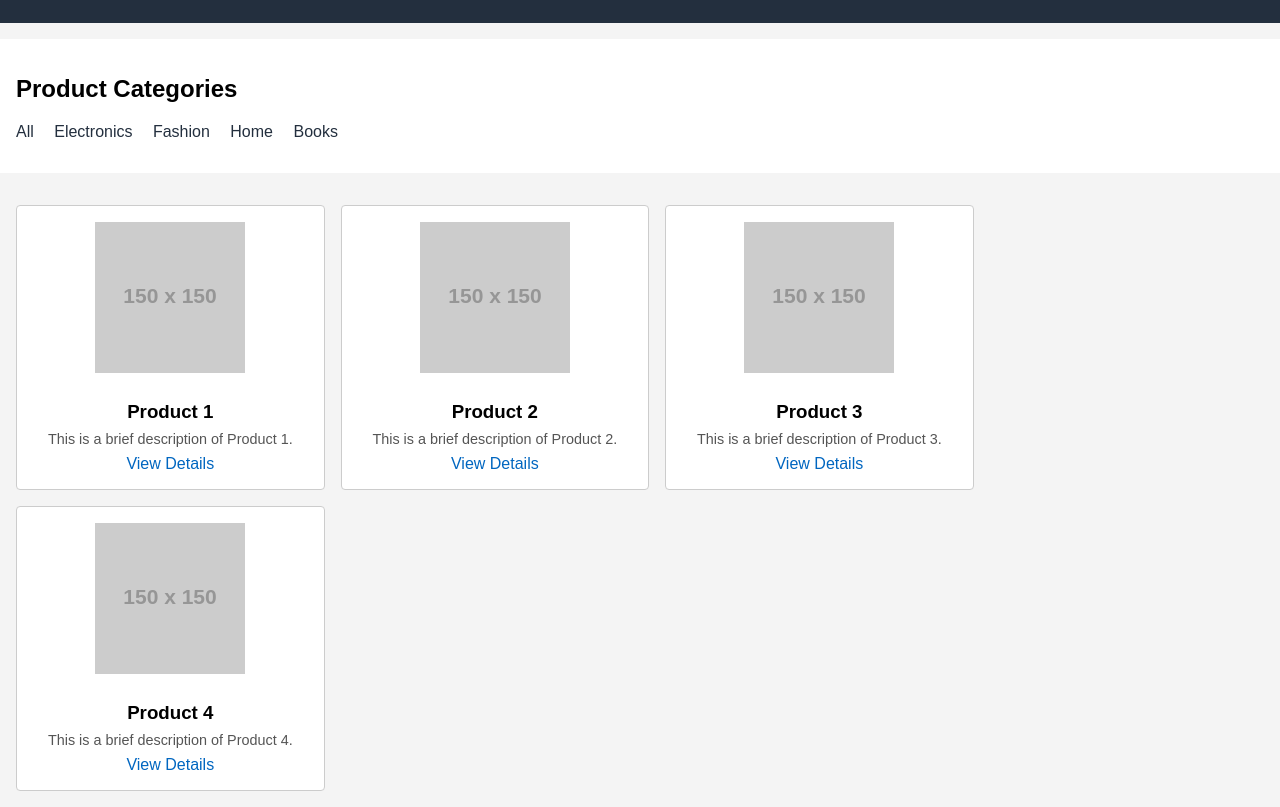
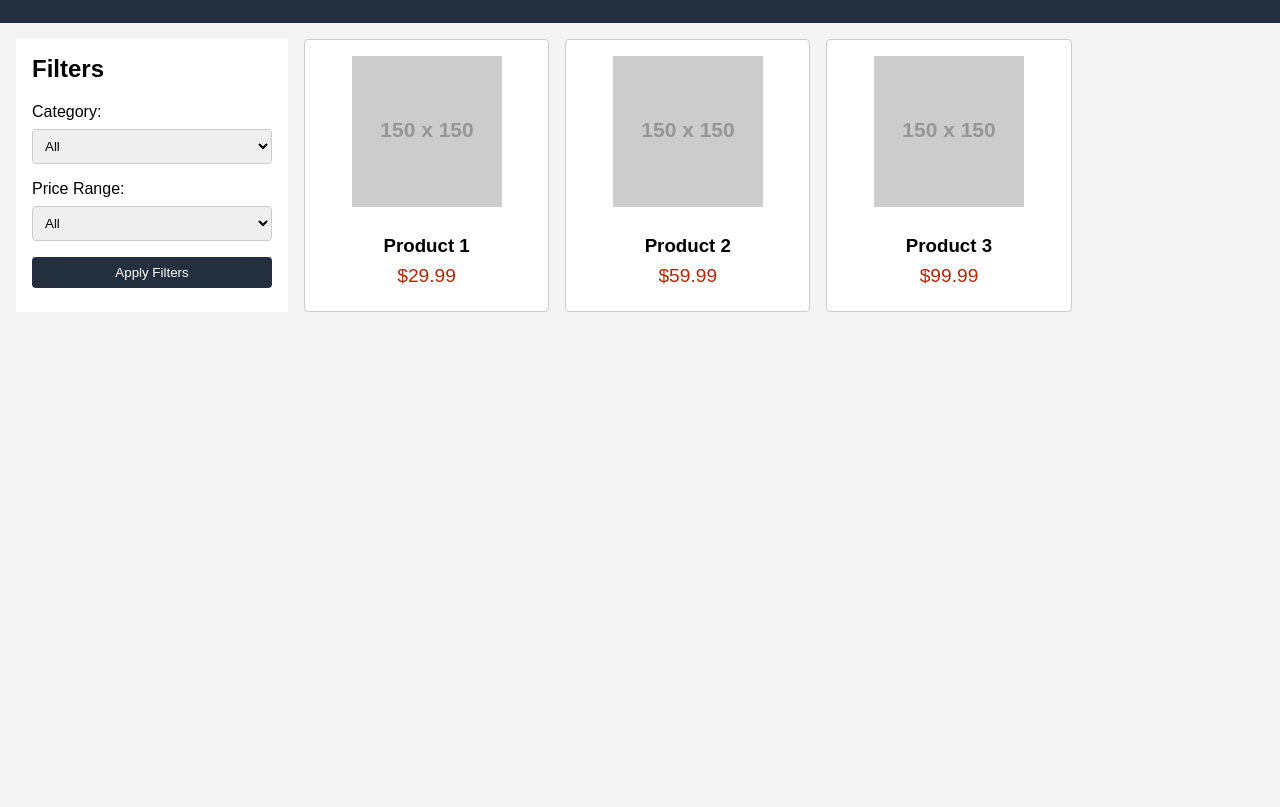
Before and after one commit to nirmalnishith/Growwup-Project-1-, a plain HTML site: page index.html in a window 1280 px wide. Shown: the part 89-896 px from the top of the page. After the commit the page ends 800 px from the top, so only its background shows below. Drawn offline with Linux system fonts and the light colour scheme; placeholder pictures from the web are drawn by us.

Commit message:
Project-1

```diff
--- a/index.html
+++ b/index.html
@@ -3,110 +3,57 @@
 <head>
     <meta charset="UTF-8">
     <meta name="viewport" content="width=device-width, initial-scale=1.0">
-    <title>Simple Product Catalog</title>
-    <style>
-        body {
-            font-family: Arial, sans-serif;
-            margin: 0;
-            padding: 0;
-            background-color: #f4f4f4;
-        }
-        header {
-            background-color: #232f3e;
-            color: #fff;
-            padding: 1rem;
-            text-align: center;
-        }
-        .categories {
-            background-color: #fff;
-            padding: 1rem;
-            margin: 1rem 0;
-        }
-        .categories ul {
-            list-style: none;
-            padding: 0;
-        }
-        .categories ul li {
-            display: inline;
-            margin-right: 1rem;
-        }
-        .categories ul li a {
-            text-decoration: none;
-            color: #232f3e;
-        }
-        .product-list {
-            display: flex;
-            flex-wrap: wrap;
-            gap: 1rem;
-            padding: 1rem;
-        }
-        .product-card {
-            background-color: #fff;
-            border: 1px solid #ccc;
-            border-radius: 4px;
-            width: 22%;
-            padding: 1rem;
-            text-align: center;
-        }
-        .product-card img {
-            max-width: 100%;
-            border-bottom: 1px solid #ccc;
-            margin-bottom: 1rem;
-        }
-        .product-card h3 {
-            margin: 0.5rem 0;
-        }
-        .product-card p {
-            color: #555;
-            font-size: 0.9rem;
-            margin: 0.5rem 0;
-        }
-        .product-card a {
-            color: #0066c0;
-            text-decoration: none;
-        }
-    </style>
+    <title>Product Listing Page</title>
+    <link rel="stylesheet" href="styles.css">
 </head>
 <body>
     <header>
-        <h1>My Online Store</h1>
+        <h1>My E-commerce Store</h1>
     </header>
-    <section class="categories">
-        <h2>Product Categories</h2>
-        <ul>
-            <li><a href="#">All</a></li>
-            <li><a href="#">Electronics</a></li>
-            <li><a href="#">Fashion</a></li>
-            <li><a href="#">Home</a></li>
-            <li><a href="#">Books</a></li>
-        </ul>
-    </section>
-    <section class="product-list">
+    <main>
+        <aside class="filters">
+            <h2>Filters</h2>
+            <form id="filterForm">
+                <div class="filter-group">
+                    <label for="category">Category:</label>
+                    <select id="category" name="category">
+                        <option value="all">All</option>
+                        <option value="electronics">Electronics</option>
+                        <option value="fashion">Fashion</option>
+                        <option value="home">Home</option>
+                    </select>
+                </div>
+                <div class="filter-group">
+                    <label for="priceRange">Price Range:</label>
+                    <select id="priceRange" name="priceRange">
+                        <option value="all">All</option>
+                        <option value="0-50">$0 - $50</option>
+                        <option value="50-100">$50 - $100</option>
+                        <option value="100-200">$100 - $200</option>
+                        <option value="200+">$200+</option>
+                    </select>
+                </div>
+                <button type="submit">Apply Filters</button>
+            </form>
+        </aside>
+        <section class="products">
             <div class="product-card">
                 <img src="https://via.placeholder.com/150" alt="Product 1">
                 <h3>Product 1</h3>
-            <p>This is a brief description of Product 1.</p>
-            <a href="#">View Details</a>
+                <p>$29.99</p>
             </div>
             <div class="product-card">
                 <img src="https://via.placeholder.com/150" alt="Product 2">
                 <h3>Product 2</h3>
-            <p>This is a brief description of Product 2.</p>
-            <a href="#">View Details</a>
+                <p>$59.99</p>
             </div>
             <div class="product-card">
                 <img src="https://via.placeholder.com/150" alt="Product 3">
                 <h3>Product 3</h3>
-            <p>This is a brief description of Product 3.</p>
-            <a href="#">View Details</a>
-        </div>
-        <div class="product-card">
-            <img src="https://via.placeholder.com/150" alt="Product 4">
-            <h3>Product 4</h3>
-            <p>This is a brief description of Product 4.</p>
-            <a href="#">View Details</a>
+                <p>$99.99</p>
             </div>
             <!-- Add more product cards as needed -->
         </section>
+    </main>
 </body>
 </html>
```
Lines whose indentation alone changed are shown as unchanged.
